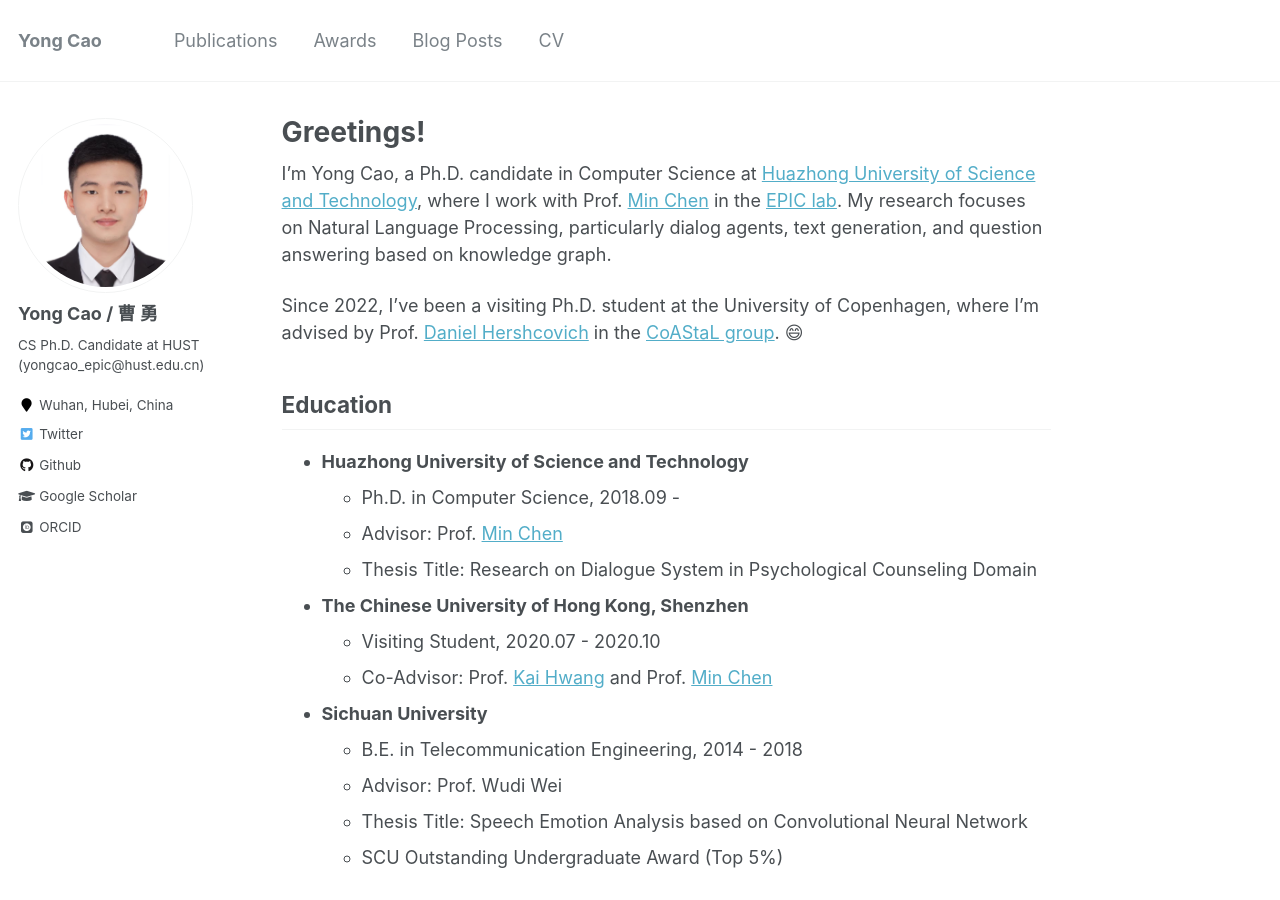
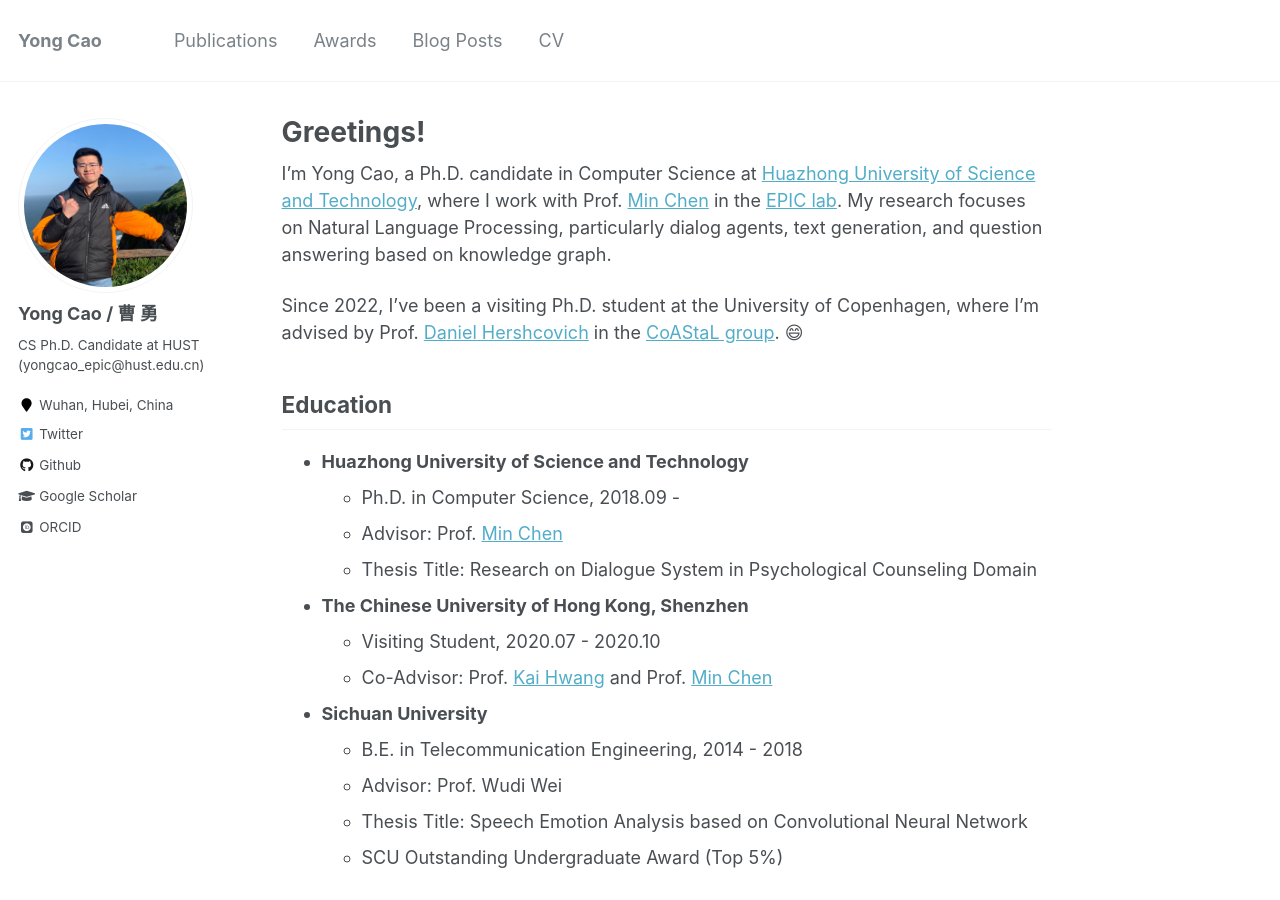
Before and after one commit to yongcaoplus/yongcaoplus.github.io, a Jekyll site: the page built from _pages/about.md, in a window 1280 px wide and 900 px high. Built offline with Jekyll 4.4.1, drawn with Linux system fonts in a browser that asks for light colours; some web fonts are replaced.

Commit message:
replace image

```diff
--- a/_config.yml
+++ b/_config.yml
@@ -81,7 +81,7 @@ analytics:
 # Site Author
 author:
   name             : "Yong Cao / 曹 勇"
-  avatar           : "yongcao_bk.png"
+  avatar           : "yongcao.png"
   bio              : "CS Ph.D. Candidate at HUST (yongcao_epic@hust.edu.cn)"
   location         : "Wuhan, Hubei, China"
   employer         :
```
